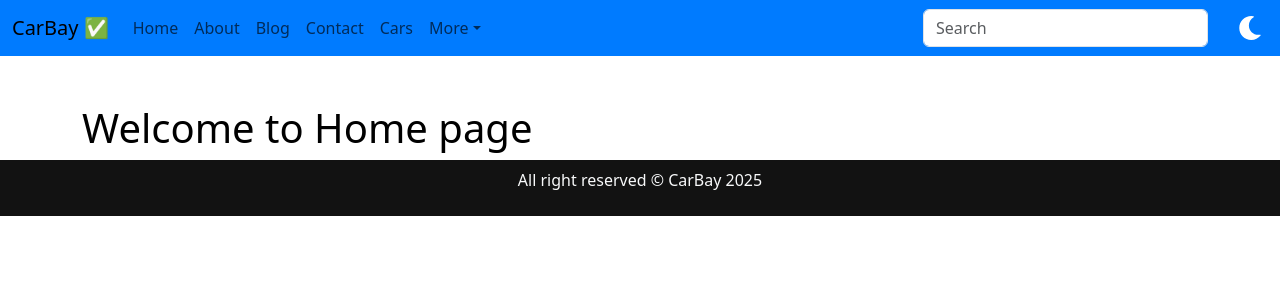
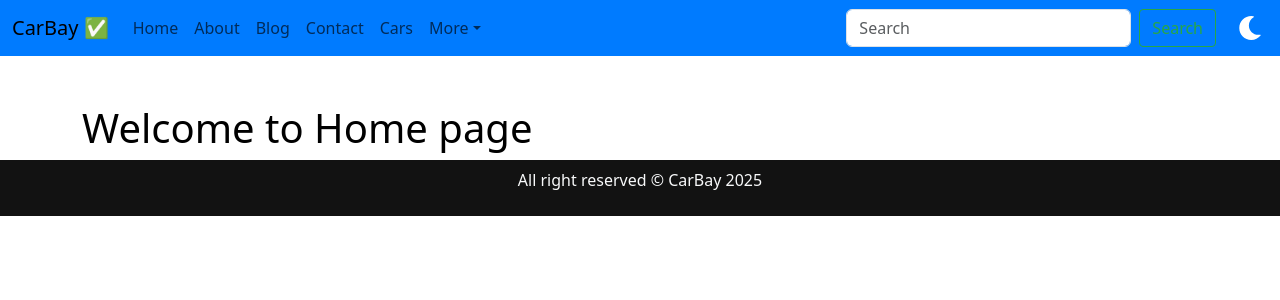
Before and after one commit to Austin11111212/car-listing-project, a React (Vite) app in the folder frontend/: page / in a window 1280 px wide. Shown: the top 300 px of the page. Built offline with nearby package versions, Linux system fonts and the light colour scheme.

Commit message:
removed bootstrap button on my navigation ba

```diff
--- a/frontend/src/components/header/Navigationbar.jsx
+++ b/frontend/src/components/header/Navigationbar.jsx
@@ -75,8 +75,29 @@ function Navigationbar() {
               className="me-2"
               aria-label="Search"
             />
-            {/* <Button variant="outline-success">Search</Button> */}
-          </Form>
+    <button
+      type="button"
+      style={{
+        border: "1px solid #28a745", // Outline color for success
+        backgroundColor: "transparent", // Transparent background
+        color: "#28a745", // Text color for success
+        padding: "0.375rem 0.75rem", // Button padding
+        fontSize: "1rem", // Font size
+        borderRadius: "0.25rem", // Border radius
+        cursor: "pointer", // Cursor on hover
+        transition: "background-color 0.3s ease, color 0.3s ease", // Smooth transition
+      }}
+      onMouseEnter={(e) => {
+        e.target.style.backgroundColor = "#28a745"; // On hover, change background
+        e.target.style.color = "white"; // Change text color
+      }}
+      onMouseLeave={(e) => {
+        e.target.style.backgroundColor = "transparent"; // Reset background
+        e.target.style.color = "#28a745"; // Reset text color
+      }}
+    >
+      Search
+    </button>          </Form>
 
 
           {/* Display Greeting if User is Logged In */}
```
